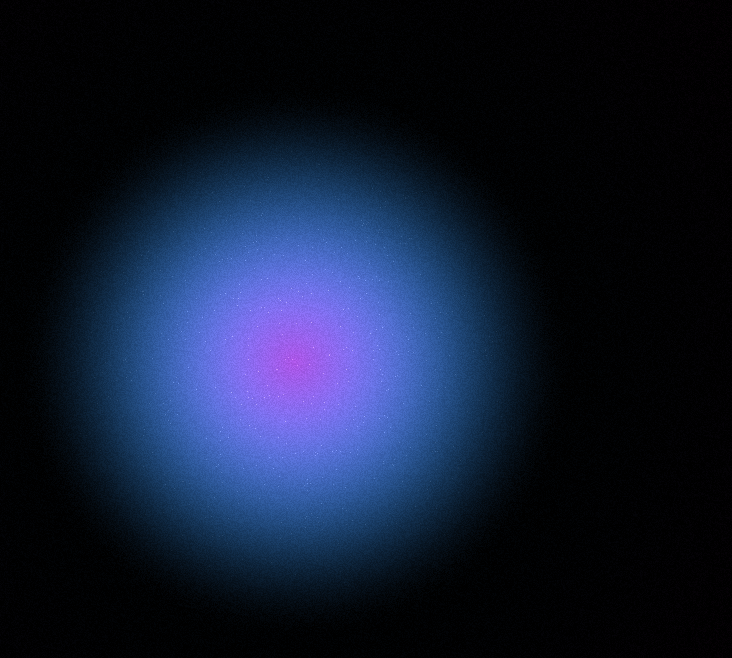
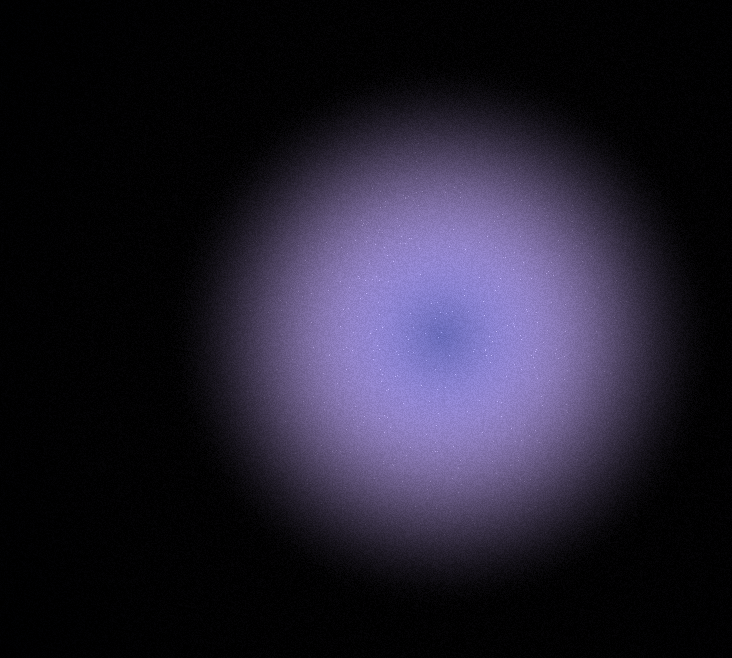
Before and after one commit to rinohed/orb, a plain HTML site: page index.html in a window 1280 px wide. Shown: the whole page, without its empty margins (247-979 px from the left). Drawn offline with Linux system fonts and the light colour scheme; animation ran at ten frames a second.

Commit message:
Update index.html

```diff
--- a/index.html
+++ b/index.html
@@ -6,7 +6,7 @@
     <title>BRADY UX Orb - Intelligent & Alive</title>
     <style>
         * { margin: 0; padding: 0; box-sizing: border-box; }
-        body { background: black; overflow: hidden; display: flex; justify-content: center; align-items: center; height: 100vh; }
+        body, html { background: black; overflow: hidden; display: flex; justify-content: center; align-items: center; width: 100%; height: 100%; }
         canvas { position: absolute; top: 0; left: 0; width: 100%; height: 100%; }
     </style>
 </head>
@@ -18,8 +18,8 @@
         const gl = canvas.getContext("webgl");
 
         function resizeCanvas() {
-            canvas.width = window.innerWidth;
-            canvas.height = window.innerHeight;
+            canvas.width = canvas.clientWidth;
+            canvas.height = canvas.clientHeight;
             gl.viewport(0, 0, canvas.width, canvas.height);
         }
         window.addEventListener("resize", resizeCanvas);
@@ -28,21 +28,12 @@
         let orbX = 0.0, orbY = 0.0;
         let targetX = 0.0, targetY = 0.0;
 
-        // Subtle floating movement around the screen
         function updateOrbPosition() {
-            targetX = Math.sin(Date.now() * 0.0001) * 0.2;
-            targetY = Math.cos(Date.now() * 0.00015) * 0.2;
+            targetX = Math.sin(Date.now() * 0.0003) * 0.15;
+            targetY = Math.cos(Date.now() * 0.0002) * 0.15;
             requestAnimationFrame(updateOrbPosition);
         }
         updateOrbPosition();
-
-        // Mouse interaction - attract the orb slightly
-        document.addEventListener("mousemove", (event) => {
-            let mouseX = (event.clientX / window.innerWidth - 0.5) * 0.2;
-            let mouseY = (event.clientY / window.innerHeight - 0.5) * 0.2;
-            targetX += (mouseX - targetX) * 0.1; // Smoothly follow mouse
-            targetY += (mouseY - targetY) * 0.1;
-        });
 
         const vertexShaderSource = `
             attribute vec2 position;
@@ -64,23 +55,18 @@
             void main() {
                 vec2 uv = (gl_FragCoord.xy - 0.5 * resolution) / resolution.y;
 
-                // Apply motion offset for floating effect
                 vec2 offset = orbOffset;
-
                 float len = length(uv + offset);
 
-                // Soft glow with flickering movement
                 float noise = random(uv + time * 0.1) * 0.06;
                 float flicker = sin(time * 2.0) * 0.05;
                 float glow = smoothstep(0.35, 0.05, len) + flicker + noise;
 
-                // Organic color blending with movement distortion
-                vec3 colorA = vec3(0.2, 0.6, 1.0);
-                vec3 colorB = vec3(1.0, 0.1, 0.8);
+                vec3 colorA = vec3(0.78, 0.67, 0.98); // #C7ABFB
+                vec3 colorB = vec3(0.1, 0.2, 0.5);
                 vec3 color = mix(colorA, colorB, sin(time * 0.6 + len * 6.0) * 0.5 + 0.5);
-                color += vec3(random(uv + time * 0.1) * 0.04); // Subtle noise
+                color += vec3(random(uv + time * 0.1) * 0.04);
 
-                // Floating particles effect
                 float particles = step(0.995, random(uv * 30.0 + time * 0.3));
                 color += particles * 0.2;
 
@@ -125,7 +111,7 @@
         const orbOffsetUniform = gl.getUniformLocation(program, "orbOffset");
 
         function render(time) {
-            orbX += (targetX - orbX) * 0.02; // Smoothly interpolate orb movement
+            orbX += (targetX - orbX) * 0.02;
             orbY += (targetY - orbY) * 0.02;
 
             gl.useProgram(program);
```
